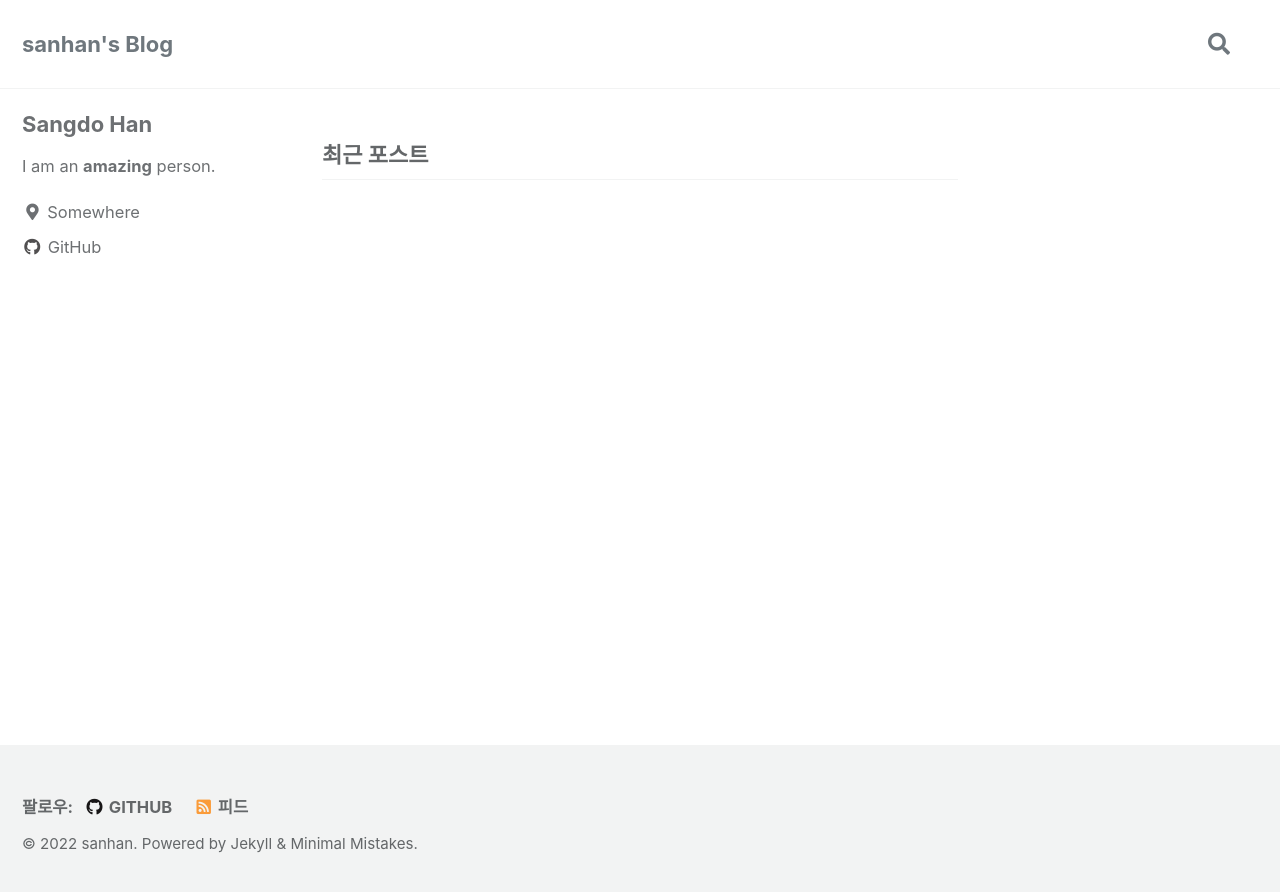
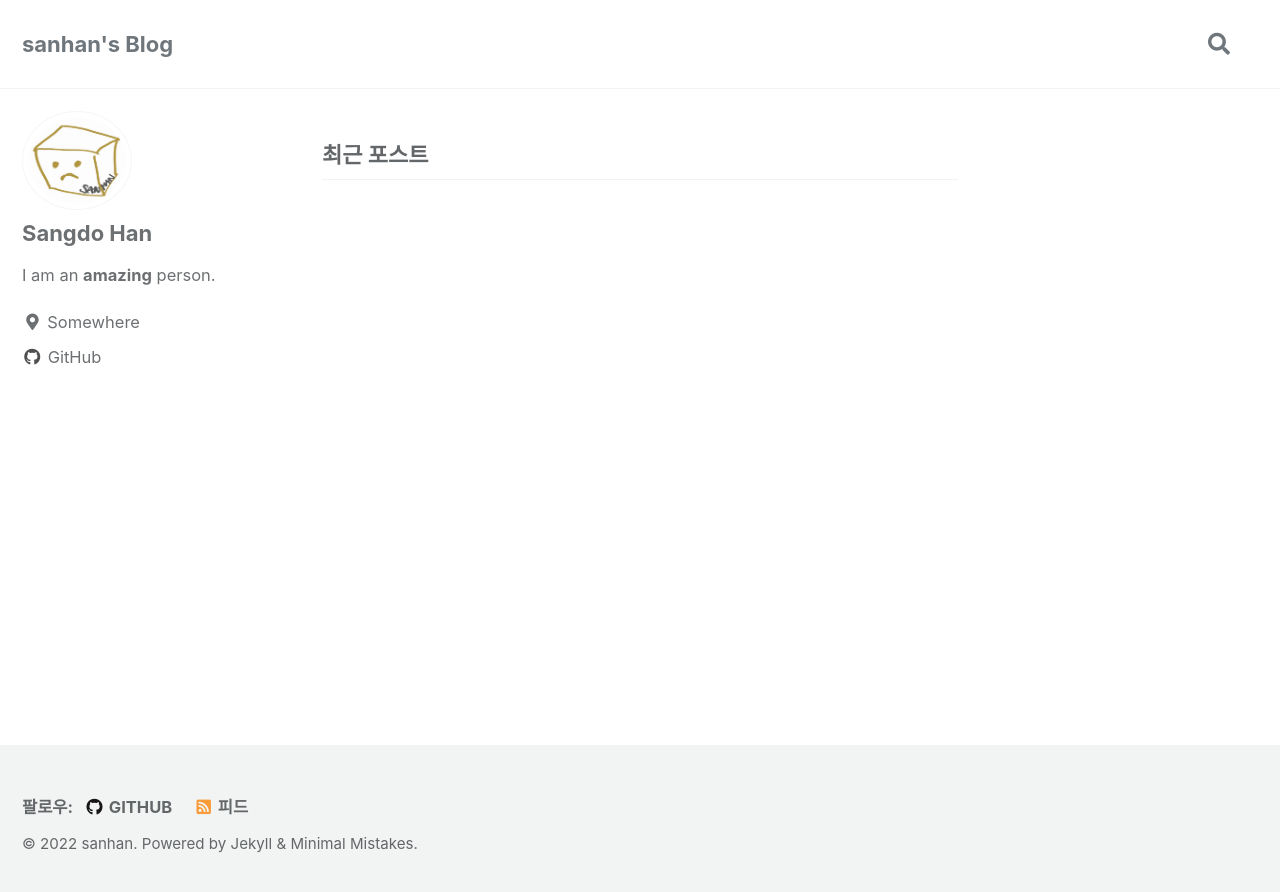
Before and after one commit to Sangdo-Han/Sangdo-Han.github.io, a Jekyll site: the page built from index.html, in a window 1280 px wide. Shown: the top 892 px of the page. Built offline with Jekyll 4.4.1, drawn with Linux system fonts in a browser that asks for light colours; cached includes are drawn as plain includes; the list of posts is cut into pages by our own code.

Commit message:
[feat] work?

```diff
--- a/_config.yml
+++ b/_config.yml
@@ -23,7 +23,7 @@ name                     : "sanhan"
 description              : "Data Scientist."
 url                      : "https://Sangdo-Han.github.io"
 baseurl                  : #"blog"
-repository               : "Sangdo-Han/"
+repository               : "Sangdo-Han/Sangdo-Han.github.io"
 teaser                   : # path of fallback teaser image, e.g. "/assets/images/500x300.png"
 logo                     : # path of logo image to display in the masthead, e.g. "/assets/images/88x88.png"
 masthead_title           : # overrides the website title displayed in the masthead, use " " for no title
@@ -103,7 +103,7 @@ analytics:
 # Site Author
 author:
   name             : "Sangdo Han"
-  avatar           : # path of avatar image, e.g. "/assets/images/bio-photo.jpg"
+  avatar           : "/assets/images/sanhan.jpg" # path of avatar image, e.g. "/assets/images/bio-photo.jpg"
   bio              : "I am an **amazing** person."
   location         : "Somewhere"
   email            :
```
Also changed, not shown: assets/images/sanhan.jpg (added).
